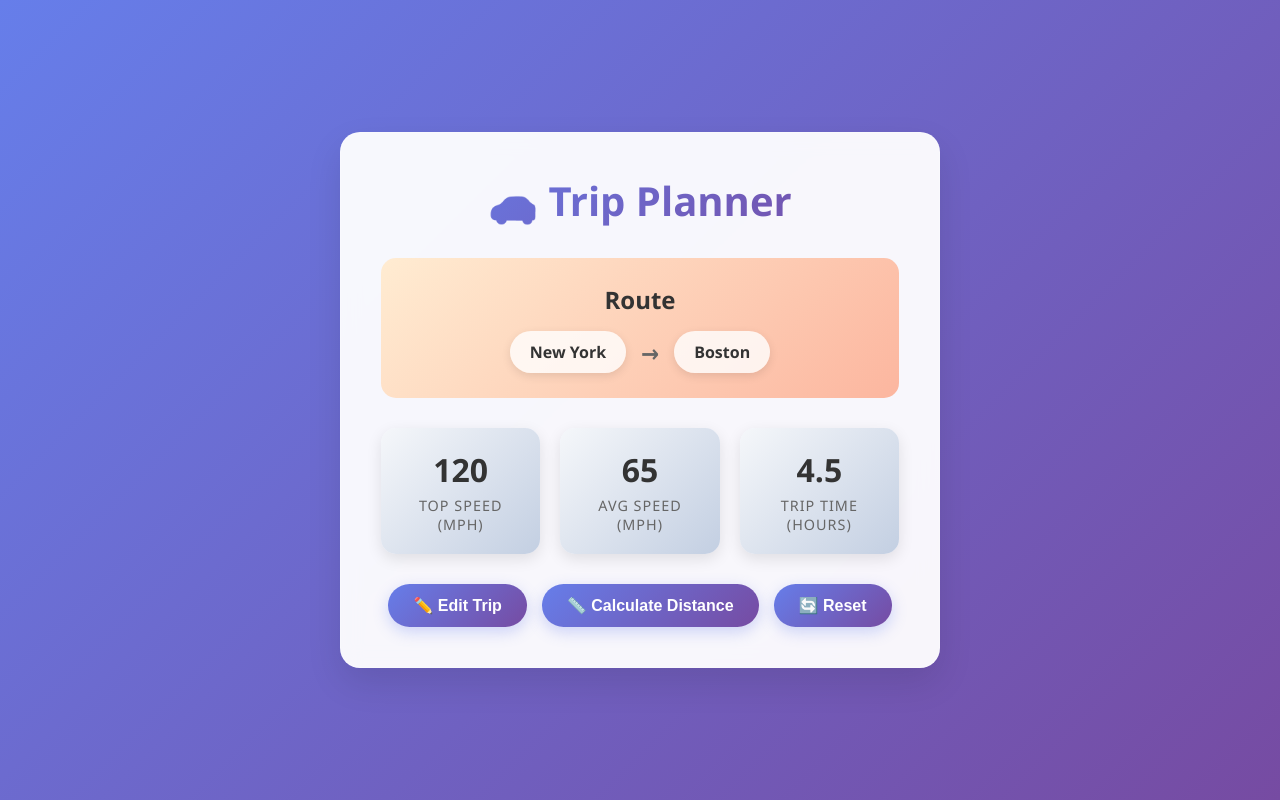
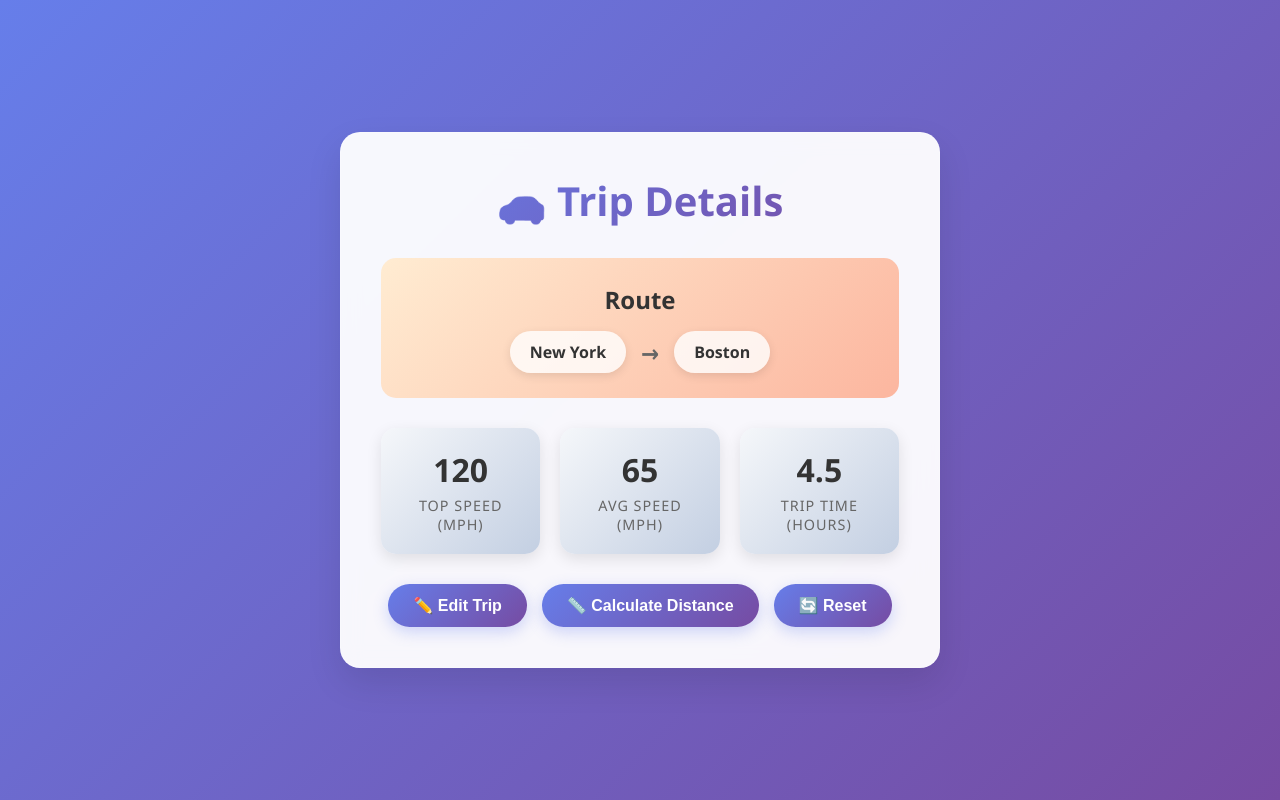
Before and after one commit to kisueer/Trip-Planner, a plain HTML site: page index.html in a window 1280 px wide. Drawn offline with Linux system fonts and the light colour scheme.

Commit message:
Update index.html

```diff
--- a/index.html
+++ b/index.html
@@ -219,7 +219,7 @@
 </head>
 <body>
     <div class="container">
-        <h1>🚗 Trip Planner</h1>
+        <h1>🚗 Trip Details</h1>
 
         <div class="trip-info">
             <div class="route-card">
```
